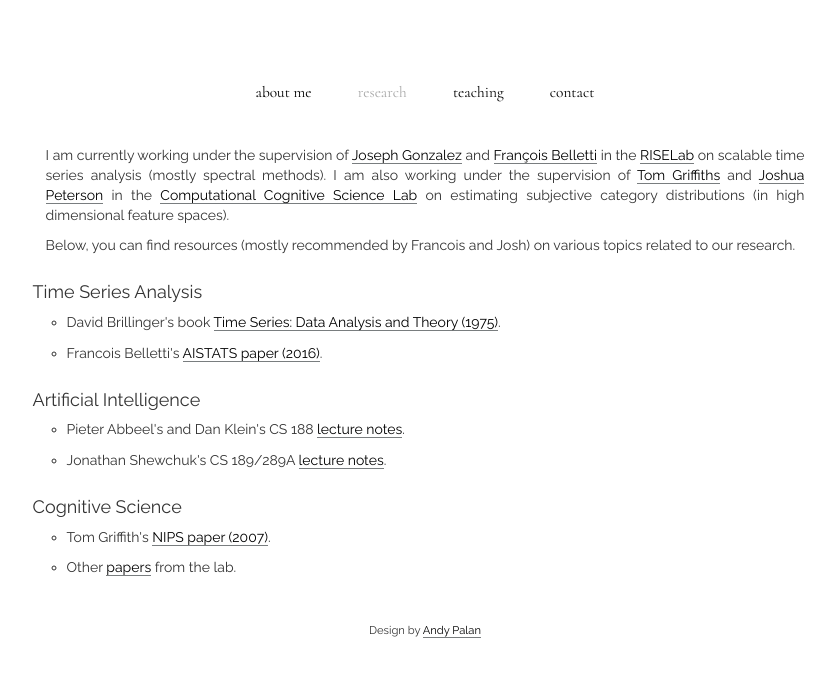
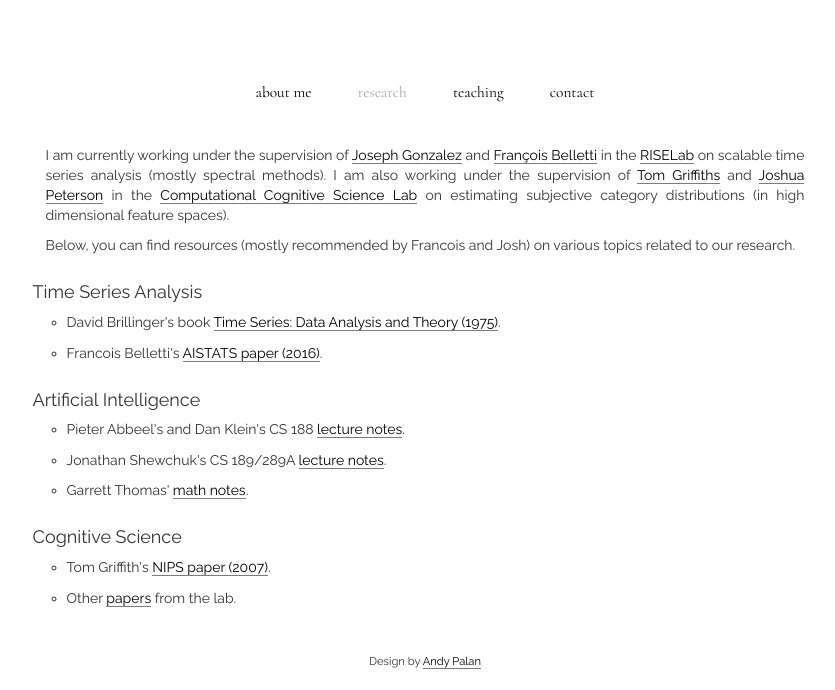
Before and after one commit to Dubem580/alexyku.github.io, a plain HTML site: page projects.html in a window 1280 px wide. Shown: the part 237-927 px from the top of the page, without its empty margins (215-1050 px from the left). Before the commit the page ends 896 px from the top, so only its background shows below. Drawn offline with nearby package versions, Linux system fonts and the light colour scheme.

Commit message:
add garrett notes

```diff
--- a/projects.html
+++ b/projects.html
@@ -61,6 +61,7 @@
         <ul>
             <li id="notes">Pieter Abbeel's and Dan Klein's CS 188 <a href=http://ai.berkeley.edu/lecture_slides.html target="_blank">lecture notes</a>.</li>
             <li id="notes">Jonathan Shewchuk's CS 189/289A <a href="https://people.eecs.berkeley.edu/~jrs/189/" target="_blank">lecture notes</a>.</li>
+            <li id="notes">Garrett Thomas' <a href="http://gwthomas.github.io/docs/math4ml.pdf" target="_blank">math notes</a>.</li>
         </ul>
 
         <h4 class="col-md-12">Cognitive Science</h4>
```
